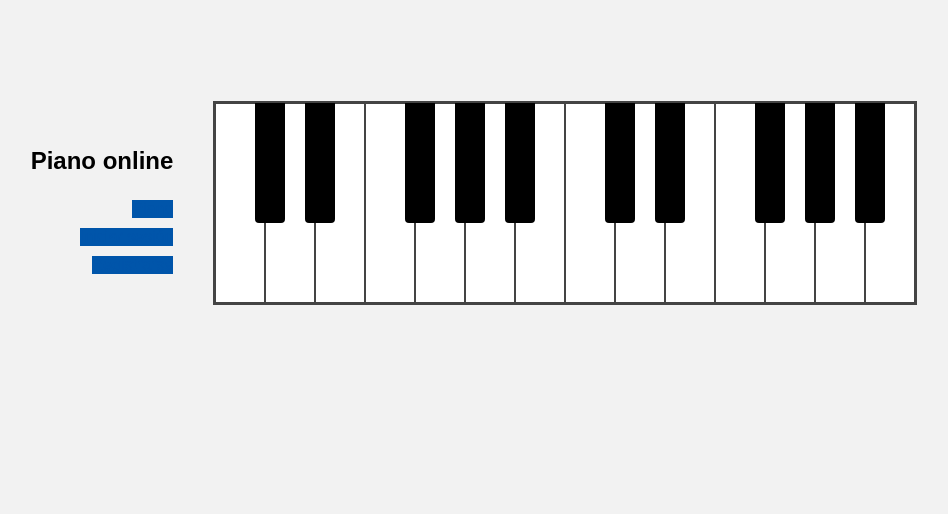
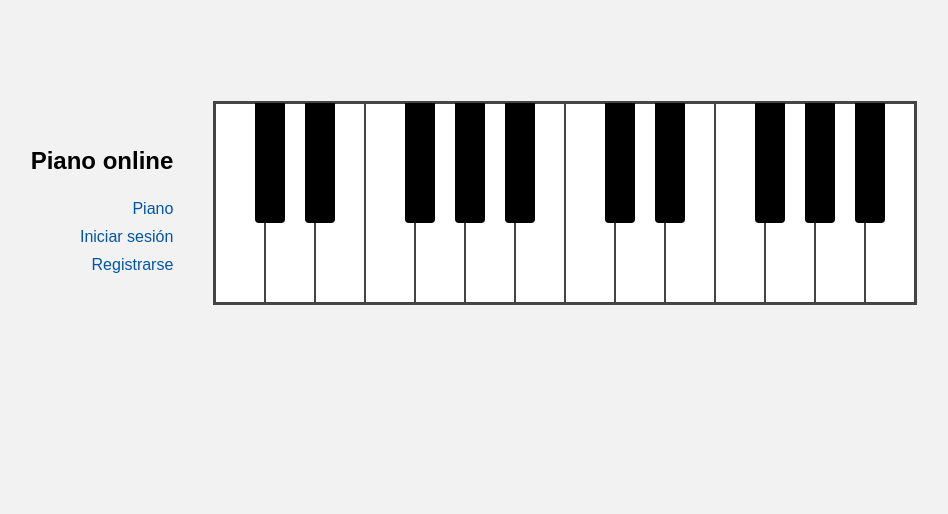
Before and after one commit to rubenhdezmtinez/piano-online, a PHP site: page / in a window 1280 px wide. Shown: the part 197-711 px from the top of the page, without its empty margins (166-1114 px from the left). Run offline with PHP 8.4, Linux system fonts and the light colour scheme.

Commit message:
Ultima version stable

```diff
--- a/css/estilos.css
+++ b/css/estilos.css
@@ -9,10 +9,6 @@ body {
     flex-direction: column;
 }
 
-a {
-  background-color: #0055aa;
-  font-weight: 500;
-}
 /* Contenedor principal: header + piano alineados horizontalmente */
 .main-container {
     flex: 1;
```
